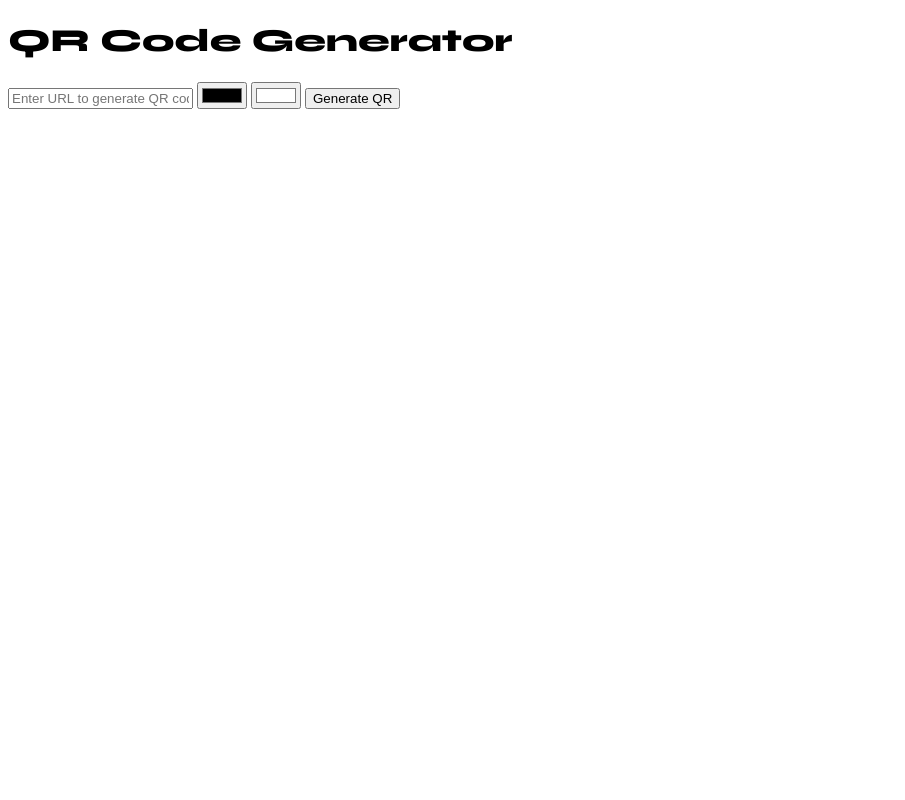
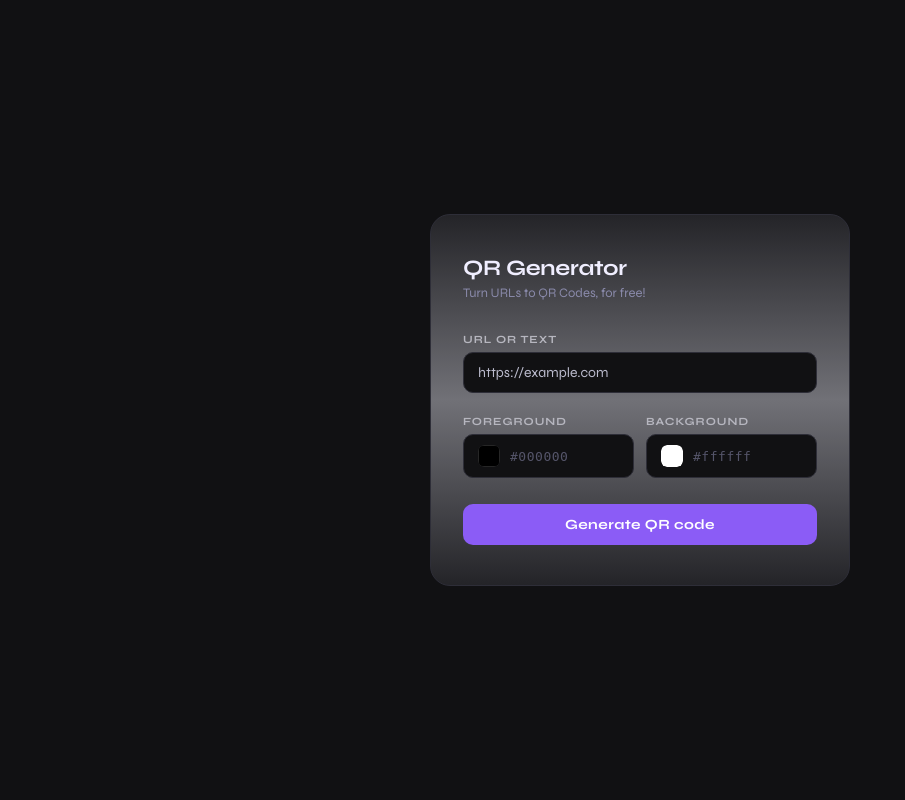
Before and after one commit to vs-tries-to-code/qr-code-generator, a Flask app: page / in a window 1280 px wide. Shown: the whole page, without its empty margins (0-905 px from the left). Run offline with Flask 3, Linux system fonts and the light colour scheme.

Commit message:
Enhanced UI

```diff
--- a/app.py
+++ b/app.py
@@ -9,12 +9,17 @@ def home():
 
 @app.route("/generate", methods=["POST"])
 def generate():
+    #fetching the inputted values from html form
     data = request.form["data"]
     fill_color = request.form["fill-color"]
     back_color = request.form["back-color"]
+
+    #creating qr using QRCode object
     qr = qrcode.QRCode(border = 2, box_size= 3)
     qr.add_data(data)
     qr.make(fit=True)
+
+    #making image of the qr with the custom colour
     img = qr.make_image(fill_color=fill_color, back_color=back_color)
     img.save("static/your-qr.png")
     return render_template("index.html", show_qr=True)
--- a/templates/index.html
+++ b/templates/index.html
@@ -8,20 +8,62 @@
     <link href="https://fonts.googleapis.com/css2?family=Syne:wght@400..800&display=swap" rel="stylesheet">
 </head>
 <body>
-        <h1>QR Code Generator</h1>
+    <div class="card">
+
+        <h1>QR Generator</h1>
+        <p class="subtitle">Turn URLs to QR Codes, for free!</p>
+
         <form action="/generate" method="post">
-            <input type="text" name="data" placeholder="Enter URL to generate QR code"/>
-            <input type="color" name="fill-color" value="#000000" placeholder="Enter hex code of fill colour"/>
-            <input type="color" name="back-color" value="#ffffff" placeholder="Enter hex code of back colour"/>
-            <button type="submit">Generate QR</button>
+            <label for="data">URL or text</label>
+            <input type="text" id="data" name="data" placeholder="https://example.com" required />
+
+            <div class="color-row">
+                <div class="color-group">
+                    <label for="fill-color">Foreground</label>
+                    <div class="color-field">
+                        <input type="color" id="fill-color" name="fill-color" value="#000000"/>
+                        <span class="color-hex" id="fill-hex">#000000</span>
+                    </div>
+                </div>
+                <div class="color-group">
+                    <label for="back-color">Background</label>
+                    <div class="color-field">
+                        <input type="color" id="back-color" name="back-color" value="#ffffff" />
+                        <span class="color-hex" id="back-hex">#ffffff</span>
+                    </div>
+                </div>
+            </div>
+
+            <button type="submit" class="btn">Generate QR code</button>
         </form>
 
         {% if show_qr %}
-        <h2>Your QR Code</h2>
-        <img src="{{ url_for('static', filename='your-qr.png') }}"/>
+        <div class="qr-section">
+            <span class="qr-label">Your QR code</span>
+            <div class="qr-box">
+                <img src="{{ url_for('static', filename='your-qr.png') }}" alt="Generated QR Code" />
+            </div>
             <a href="{{ url_for('static', filename='your-qr.png') }}" download>
-            <button>DOWNLOAD QR</button>
+                <button class="download-btn">
+                    <svg viewBox="0 0 24 24" xmlns="http://www.w3.org/2000/svg">
+                        <path d="M21 15v4a2 2 0 01-2 2H5a2 2 0 01-2-2v-4"/>
+                        <polyline points="7 10 12 15 17 10"/>
+                        <line x1="12" y1="15" x2="12" y2="3"/>
+                    </svg>
+                    Download QR
+                </button>
             </a>
+        </div>
         {% endif %}
+    </div>
+
+    <script>
+        const fillInput = document.getElementById('fill-color');
+        const backInput = document.getElementById('back-color');
+        const fillHex = document.getElementById('fill-hex');
+        const backHex = document.getElementById('back-hex');
+        fillInput.addEventListener('input', () => fillHex.textContent = fillInput.value);
+        backInput.addEventListener('input', () => backHex.textContent = backInput.value);
+    </script>
 </body>
 </html>
--- a/templates/style.css
+++ b/templates/style.css
@@ -1,5 +1,225 @@
-h1{
-    font-family: "Syne", sans-serif;
-    font-weight: 800;
+*, *::before, *::after {
+    box-sizing: border-box;
+    margin: 0;
+    padding: 0;
+}
 
+body {
+    font-family: 'Syne', sans-serif;
+    background-color: #111113;
+    min-height: 100vh;
+    display: flex;
+    align-items: center;
+    justify-content: center;
+    padding: 2rem 1rem;
 }
+
+/* ── Card ── */
+.card {
+    background: linear-gradient(#242428, #717177, #242428);
+    border: 0.5px solid #2e2e38;
+    border-radius: 20px;
+    padding: 2.5rem 2rem;
+    width: 100%;
+    max-width: 420px;
+    box-shadow: #b6b6bf;
+}
+
+/* ── Heading ── */
+h1 {
+    font-size: 22px;
+    font-weight: 700;
+    color: #f0eeff;
+    letter-spacing: -0.3px;
+    margin-bottom: 4px;
+}
+
+.subtitle {
+    font-size: 13px;
+    color: #8a8aab;
+    margin-bottom: 2rem;
+}
+
+/* ── Form labels ── */
+label {
+    display: block;
+    font-size: 11px;
+    font-weight: 700;
+    color: #b6b6bf;
+    text-transform: uppercase;
+    letter-spacing: 0.09em;
+    margin-bottom: 6px;
+    margin-top: 1.2rem;
+}
+
+/* ── Text input ── */
+input[type="text"] {
+    width: 100%;
+    background: #111113;
+    border: 0.5px solid #2e2e38;
+    border-radius: 10px;
+    color: #e8e4ff;
+    font-size: 14px;
+    font-family: 'Syne', sans-serif;
+    padding: 11px 14px;
+    outline: none;
+    transition: border-color 0.2s;
+}
+
+input[type="text"]::placeholder {
+    color: #bbbbcd;
+}
+
+.color-hex{
+    color: #c6c6d8;
+}
+
+input[type="text"]:focus {
+    border-color: #8b5cf6;
+}
+
+/* ── Color pickers ── */
+.color-row {
+    display: grid;
+    grid-template-columns: 1fr 1fr;
+    gap: 12px;
+    margin-top: 0.2rem;
+}
+
+.color-field {
+    background: #111113;
+    border: 0.5px solid #2e2e38;
+    border-radius: 10px;
+    padding: 10px 14px;
+    display: flex;
+    align-items: center;
+    gap: 10px;
+    cursor: pointer;
+    transition: border-color 0.2s;
+}
+
+.color-field:hover {
+    border-color: #8b5cf6;
+}
+
+input[type="color"] {
+    -webkit-appearance: none;
+    appearance: none;
+    width: 22px;
+    height: 22px;
+    border: none;
+    border-radius: 6px;
+    background: none;
+    cursor: pointer;
+    padding: 0;
+    flex-shrink: 0;
+}
+
+input[type="color"]::-webkit-color-swatch-wrapper {
+    padding: 0;
+    border-radius: 6px;
+    overflow: hidden;
+}
+
+input[type="color"]::-webkit-color-swatch {
+    border: 0.5px solid rgba(255,255,255,0.15);
+    border-radius: 5px;
+}
+
+.color-hex {
+    font-size: 13px;
+    color: #55556a;
+    font-family: monospace;
+    letter-spacing: 0.04em;
+}
+
+/* ── Generate button ── */
+.btn {
+    width: 100%;
+    margin-top: 1.6rem;
+    padding: 12px;
+    background: #8b5cf6;
+    color: #fff;
+    border: none;
+    border-radius: 10px;
+    font-size: 14px;
+    font-weight: 700;
+    font-family: 'Syne', sans-serif;
+    letter-spacing: 0.03em;
+    cursor: pointer;
+    transition: background 0.15s, transform 0.1s;
+}
+
+.btn:hover {
+    background: #7c3aed;
+}
+
+.btn:active {
+    transform: scale(0.98);
+}
+
+/* ── QR result section ── */
+.qr-section {
+    margin-top: 2rem;
+    padding-top: 2rem;
+    border-top: 0.5px solid #2e2e38;
+    display: flex;
+    flex-direction: column;
+    align-items: center;
+    gap: 1.2rem;
+}
+
+.qr-label {
+    font-size: 11px;
+    font-weight: 700;
+    color: #b6b6bf;
+    text-transform: uppercase;
+    letter-spacing: 0.09em;
+}
+
+.qr-box {
+    background: #ffffff;
+    border-radius: 12px;
+    padding: 12px;
+    display: inline-flex;
+}
+
+.qr-box img {
+    display: block;
+    width: 160px;
+    height: 160px;
+    image-rendering: pixelated;
+}
+
+/* ── Download button ── */
+.download-btn {
+    display: flex;
+    align-items: center;
+    gap: 8px;
+    background: transparent;
+    border: 0.5px solid #2e2e38;
+    border-radius: 10px;
+    color: #a78bfa;
+    font-size: 13px;
+    font-weight: 700;
+    font-family: 'Syne', sans-serif;
+    padding: 10px 22px;
+    cursor: pointer;
+    transition: border-color 0.15s, background 0.15s;
+}
+
+.download-btn:hover {
+    border-color: #8b5cf6;
+    background: rgba(139, 92, 246, 0.08);
+}
+
+.download-btn svg {
+    width: 15px;
+    height: 15px;
+    stroke: currentColor;
+    fill: none;
+    stroke-width: 2;
+    stroke-linecap: round;
+    stroke-linejoin: round;
+    flex-shrink: 0;
+}
```
Also changed, not shown: static/your-qr.png (deleted). Lines whose indentation alone changed are shown as unchanged.
